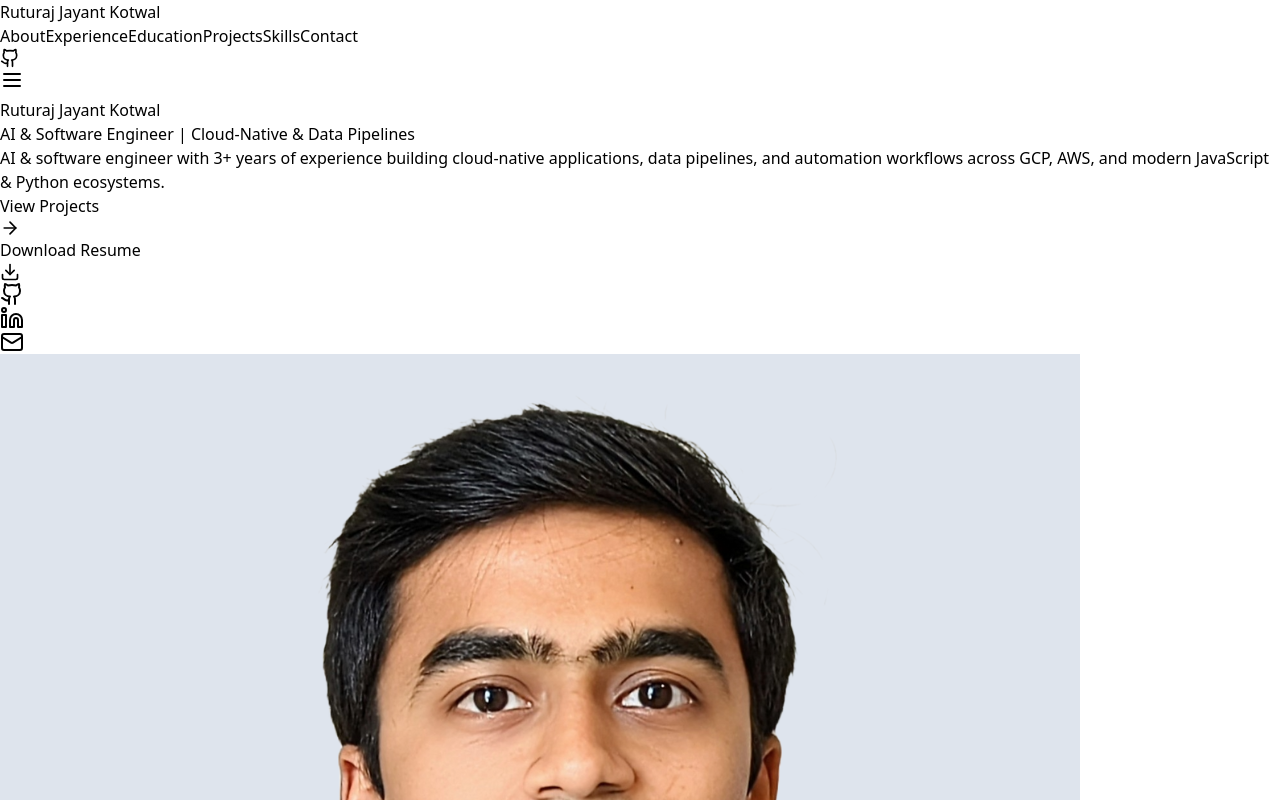
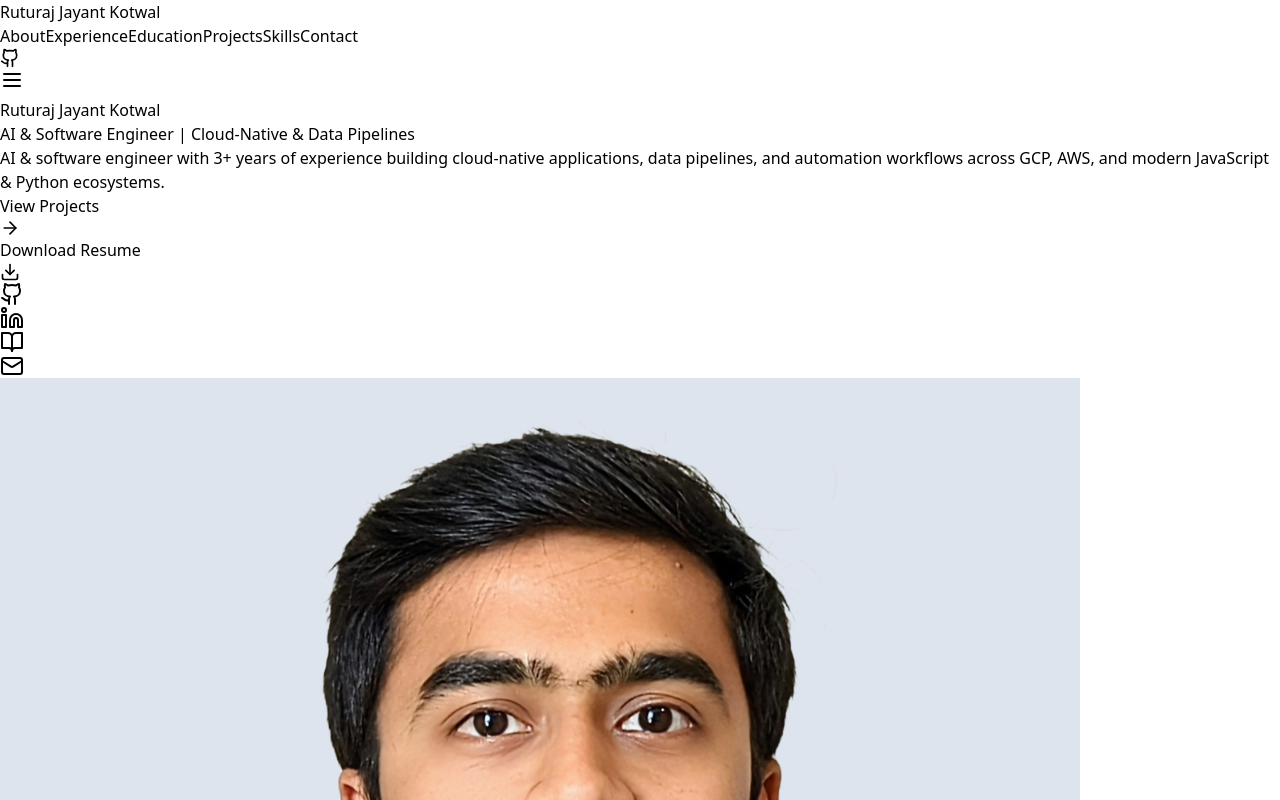
Before and after one commit to RuturajKotwal/portfolio-website, a React (Vite) app: page / in a window 1280 px wide. Shown: the top 800 px of the page. Built offline with nearby package versions, Linux system fonts and the light colour scheme.

Commit message:
Add ResearchGate link, update page title and resume

```diff
--- a/index.html
+++ b/index.html
@@ -1,13 +1,16 @@
 <!doctype html>
 <html lang="en">
+
 <head>
   <meta charset="UTF-8" />
   <link rel="icon" type="image/svg+xml" href="/vite.svg" />
   <meta name="viewport" content="width=device-width, initial-scale=1.0" />
-    <title>portfolio-website</title>
+  <title>Ruturaj Jayant Kotwal</title>
 </head>
+
 <body>
   <div id="root"></div>
   <script type="module" src="/src/main.jsx"></script>
 </body>
+
 </html>
--- a/src/data/portfolio.json
+++ b/src/data/portfolio.json
@@ -6,6 +6,7 @@
         "socials": {
             "github": "https://github.com/RuturajKotwal",
             "linkedin": "https://linkedin.com/in/ruturaj-kotwal",
+            "researchgate": "https://www.researchgate.net/profile/Ruturaj-Jayant-Kotwal",
             "email": "mailto:ruturajkotwal@gmail.com"
         },
         "resumeUrl": "#",
--- a/src/sections/Hero.jsx
+++ b/src/sections/Hero.jsx
@@ -1,6 +1,6 @@
 import React from 'react';
 import { motion } from 'framer-motion';
-import { ArrowRight, Download, Github, Linkedin, Mail } from 'lucide-react';
+import { ArrowRight, Download, Github, Linkedin, BookOpen, Mail } from 'lucide-react';
 import profileImg from '../assets/profile.png';
 import resumePdf from '../assets/resume.pdf';
 import portfolioData from '../data/portfolio.json';
@@ -51,6 +51,11 @@ const Hero = () => {
                             <a href={socials.linkedin} target="_blank" rel="noopener noreferrer" className="text-gray-500 hover:text-blue-600 dark:text-gray-400 dark:hover:text-blue-400 transition-colors">
                                 <Linkedin size={24} />
                             </a>
+                            {socials.researchgate && (
+                                <a href={socials.researchgate} target="_blank" rel="noopener noreferrer" className="text-gray-500 hover:text-green-500 dark:text-gray-400 dark:hover:text-green-400 transition-colors" title="ResearchGate">
+                                    <BookOpen size={24} />
+                                </a>
+                            )}
                             <a href={socials.email} className="text-gray-500 hover:text-red-500 dark:text-gray-400 dark:hover:text-red-400 transition-colors">
                                 <Mail size={24} />
                             </a>
```
Also changed, not shown: 1 other file (tests, documents, lock files or other folders). Lines whose indentation alone changed are shown as unchanged.
